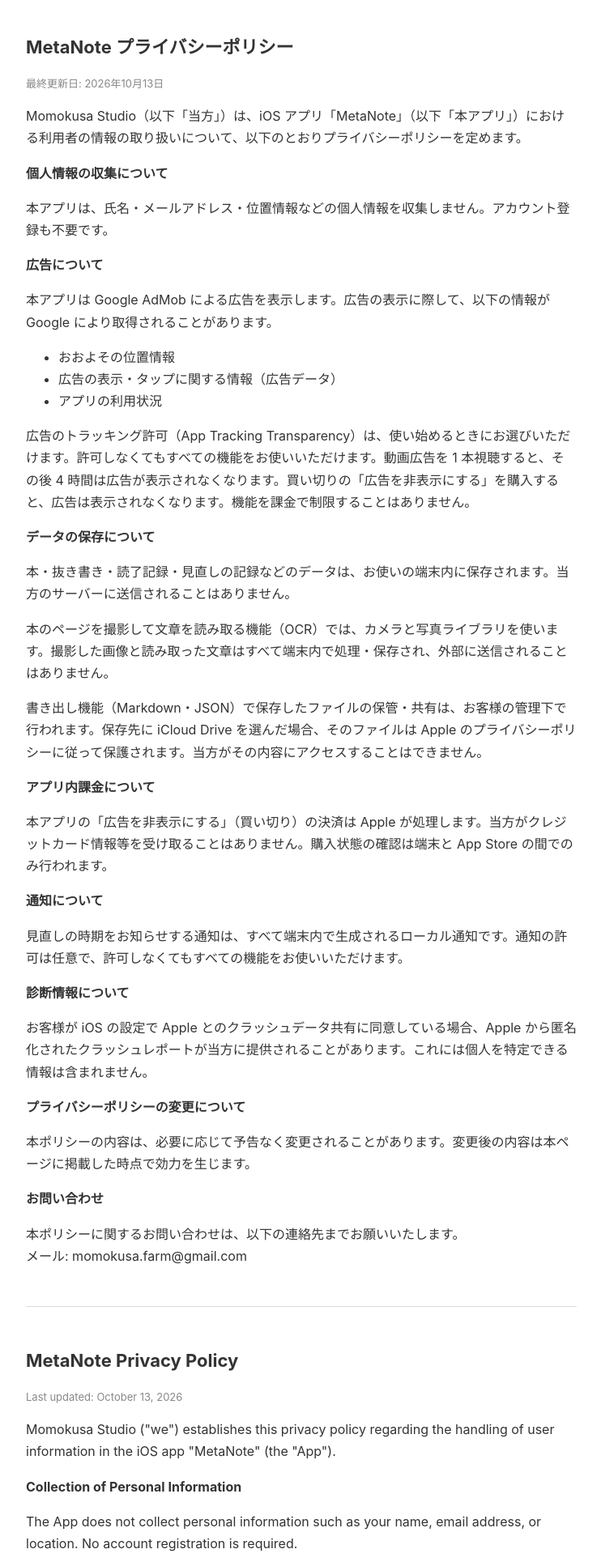
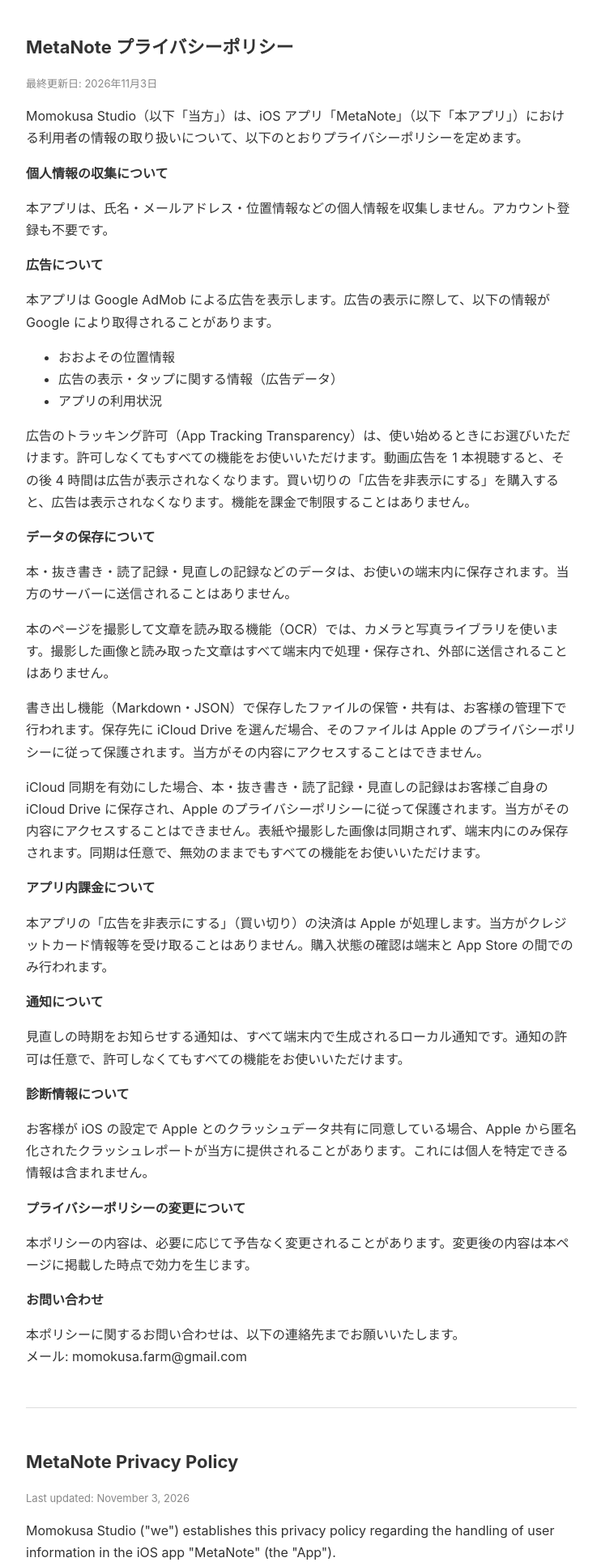
Before and after one commit to momokusafarm-pixel/metanote-privacy, a plain HTML site: page index.html in a window 1280 px wide. Shown: the top 1929 px of the page at 81% size, without its empty margins (268-1010 px from the left). Drawn offline with Linux system fonts and the light colour scheme.

Commit message:
iCloud 同期の段落を追記（日英・1.3.0 に向けて）

```diff
--- a/index.html
+++ b/index.html
@@ -19,7 +19,7 @@
 <body>
 
 <h1>MetaNote プライバシーポリシー</h1>
-<p class="updated">最終更新日: 2026年10月13日</p>
+<p class="updated">最終更新日: 2026年11月3日</p>
 
 <p>Momokusa Studio（以下「当方」）は、iOS アプリ「MetaNote」（以下「本アプリ」）における利用者の情報の取り扱いについて、以下のとおりプライバシーポリシーを定めます。</p>
 
@@ -39,6 +39,7 @@
 <p>本・抜き書き・読了記録・見直しの記録などのデータは、お使いの端末内に保存されます。当方のサーバーに送信されることはありません。</p>
 <p>本のページを撮影して文章を読み取る機能（OCR）では、カメラと写真ライブラリを使います。撮影した画像と読み取った文章はすべて端末内で処理・保存され、外部に送信されることはありません。</p>
 <p>書き出し機能（Markdown・JSON）で保存したファイルの保管・共有は、お客様の管理下で行われます。保存先に iCloud Drive を選んだ場合、そのファイルは Apple のプライバシーポリシーに従って保護されます。当方がその内容にアクセスすることはできません。</p>
+<p>iCloud 同期を有効にした場合、本・抜き書き・読了記録・見直しの記録はお客様ご自身の iCloud Drive に保存され、Apple のプライバシーポリシーに従って保護されます。当方がその内容にアクセスすることはできません。表紙や撮影した画像は同期されず、端末内にのみ保存されます。同期は任意で、無効のままでもすべての機能をお使いいただけます。</p>
 
 <h2>アプリ内課金について</h2>
 <p>本アプリの「広告を非表示にする」（買い切り）の決済は Apple が処理します。当方がクレジットカード情報等を受け取ることはありません。購入状態の確認は端末と App Store の間でのみ行われます。</p>
@@ -59,7 +60,7 @@
 <hr>
 
 <h1>MetaNote Privacy Policy</h1>
-<p class="updated">Last updated: October 13, 2026</p>
+<p class="updated">Last updated: November 3, 2026</p>
 
 <p>Momokusa Studio ("we") establishes this privacy policy regarding the handling of user information in the iOS app "MetaNote" (the "App").</p>
 
@@ -79,6 +80,7 @@
 <p>Your data — books, excerpts, reading records, and reviewing sessions — is stored on your device. It is never sent to our servers.</p>
 <p>The feature that reads text from a photographed book page (OCR) uses the camera and your photo library. Photos and recognized text are processed and stored only on your device and never transmitted.</p>
 <p>Files you export (Markdown or JSON) are stored and shared under your own control. If you save them to iCloud Drive, they are protected under Apple's privacy policy. We cannot access their contents.</p>
+<p>If you enable iCloud sync, your books, excerpts, reading records and reviewing sessions are stored in your own iCloud Drive and protected under Apple's privacy policy. We cannot access their contents. Cover images and photographed pages are not synced and remain only on your device. Sync is optional; every feature works with it turned off.</p>
 
 <h2>In-App Purchases</h2>
 <p>Payment for "Remove Ads" (a one-time purchase) is processed by Apple. We never receive your credit card details. Purchase status is verified only between your device and the App Store.</p>
```
